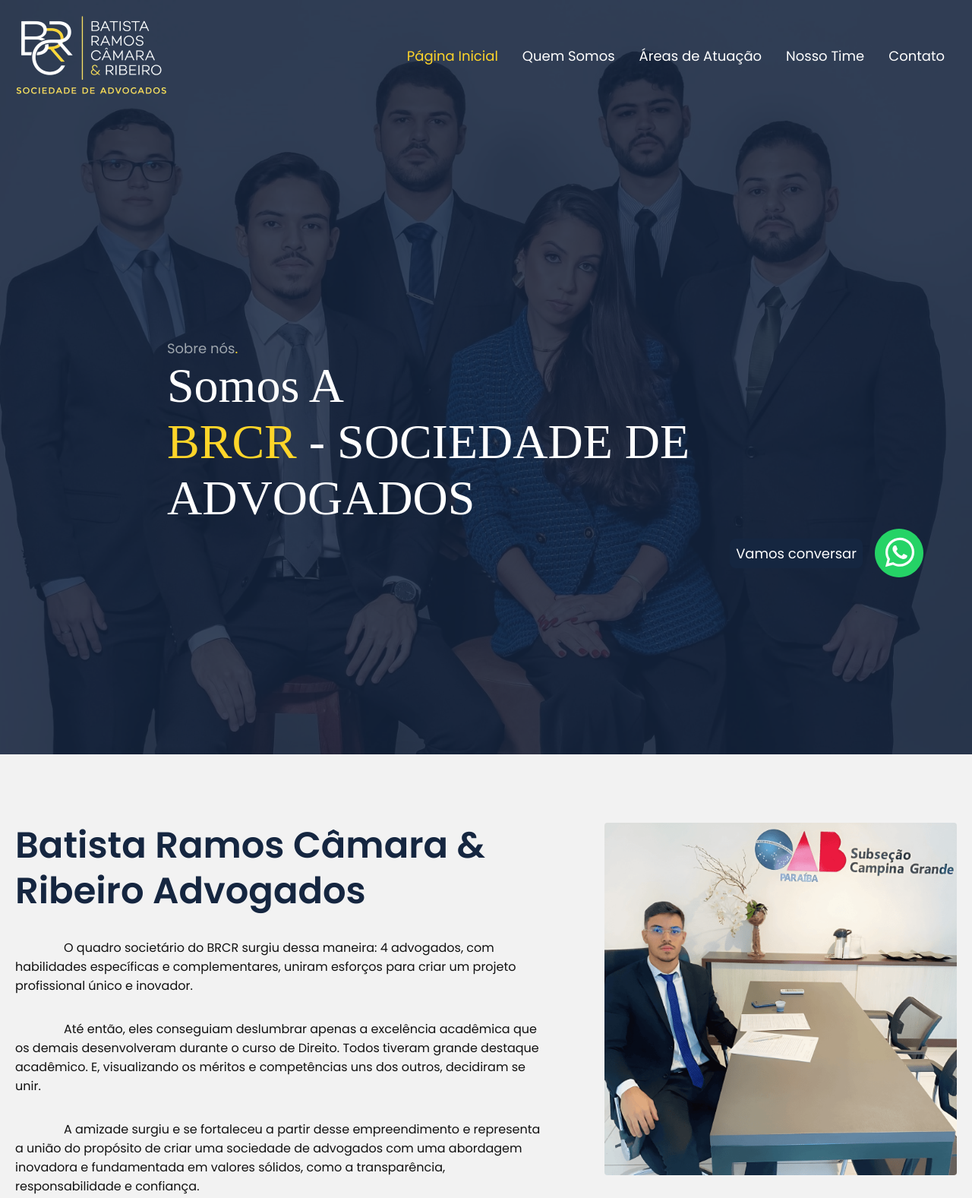
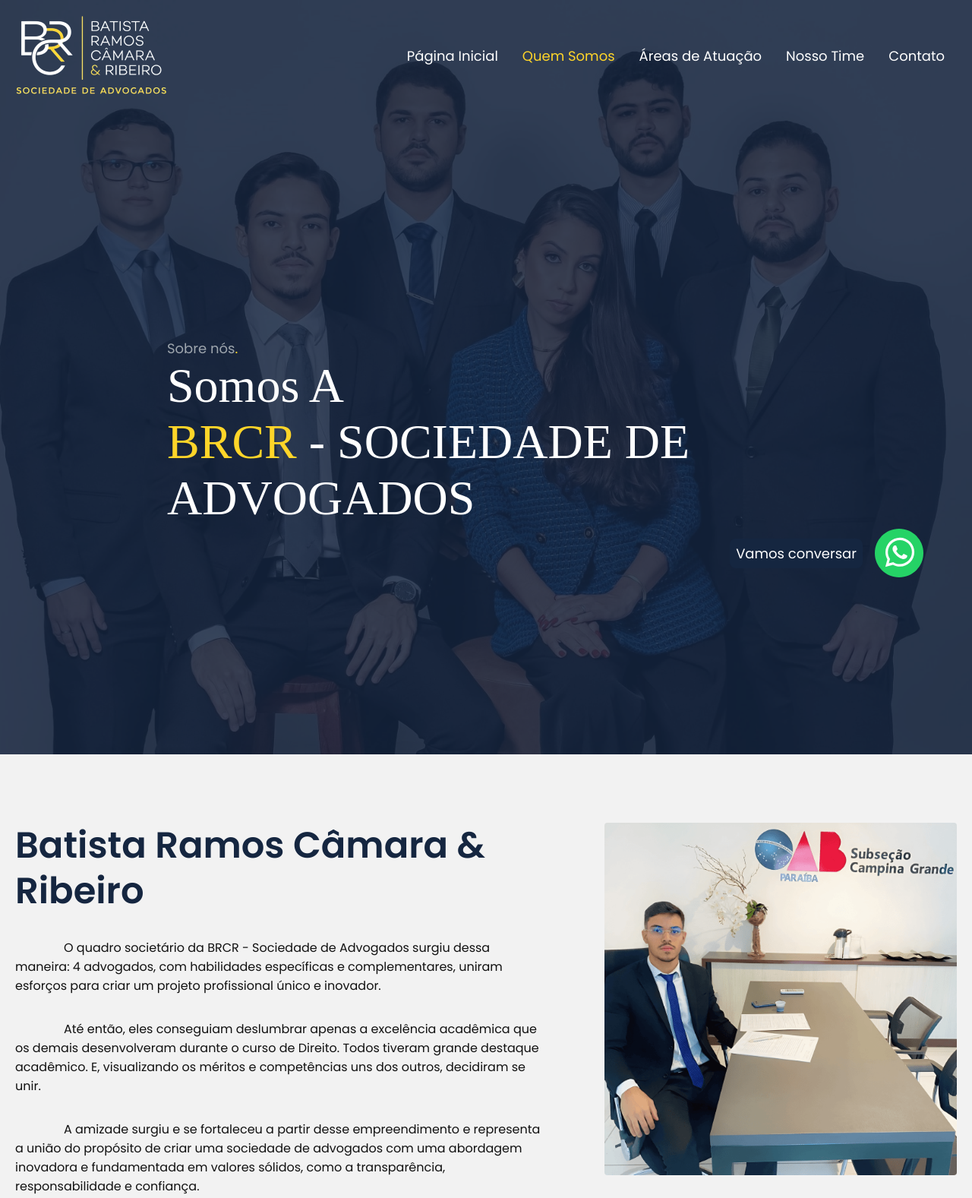
Before and after one commit to luanrramos/brcr-advocacia, a plain HTML site: page quem-somos.html in a window 1280 px wide. Shown: the top 1577 px of the page at 76% size. Drawn offline with Linux system fonts and the light colour scheme; a web font is replaced by a local one.

Commit message:
Update - Links ajustados / bg fix contato.html

```diff
--- a/css/utilidades/componentes.css
+++ b/css/utilidades/componentes.css
@@ -40,12 +40,7 @@
   text-align: center;
   border-radius: 4px;
 }
-.ativo {
-  color: var(--cor-p5);
-  display: inline-block;
-  position: relative;
-  transition: 0.3s;
-}
+
 .inativo {
   display: none;
 }
--- a/quem-somos.html
+++ b/quem-somos.html
@@ -10,7 +10,7 @@
   <meta name="viewport" content="width=device-width, initial-scale=1.0">
   <meta name="description" content="Somos um escritório
   de advocacia situado em Campina Grande e Esperança - PB. Com uma infraestrutura moderna e personalizada, atendemos clientes de todo o Brasil.">
-  <title>BRCR Advogados</title>
+  <title>Quem somos - BRCR</title>
   <link rel="preload" href="css/style.css" as="style">
   <link rel="stylesheet" href="css/style.css">
 </head>
@@ -30,8 +30,8 @@
       </a>
       <div aria-label="primária" class="nav-list">
         <ul>
-          <li class=" nav-item"><a data-anime="200" class="fadeInLeft font-1-s ativo" href="./">Página Inicial</a></li>
-          <li class=" nav-item"><a data-anime="300" class=" fadeInLeft font-1-s cor-0 ativo" href="quem-somos.html">Quem Somos</a></li>
+          <li class=" nav-item"><a data-anime="200" class="fadeInLeft font-1-s cor-0" href="./">Página Inicial</a></li>
+          <li class=" nav-item"><a data-anime="300" class=" fadeInLeft font-1-s  ativo" href="quem-somos.html">Quem Somos</a></li>
           <li class=" nav-item"><a data-anime="400" class="fadeInLeft font-1-s cor-0" href="areas-de-atuacao.html">Áreas de Atuação</a></li>
           <li class=" nav-item"><a data-anime="500" class="fadeInLeft font-1-s cor-0" href="nosso-time.html">Nosso Time</a></li>
 
@@ -70,9 +70,9 @@
 
   <article class="container conteudo-quem-somos">
     <div class="">
-      <h2 class="cor-azul-escuro font-1-xl">Batista Ramos Câmara & Ribeiro Advogados</h2>
+      <h2 class="cor-azul-escuro font-1-xl">Batista Ramos Câmara & Ribeiro</h2>
 
-      <p class="recuo"> O quadro societário do BRCR surgiu dessa maneira: 4 advogados, com habilidades específicas e complementares, uniram esforços para criar um projeto profissional único e inovador.
+      <p class="recuo"> O quadro societário da BRCR - Sociedade de Advogados surgiu dessa maneira: 4 advogados, com habilidades específicas e complementares, uniram esforços para criar um projeto profissional único e inovador.
       </p>
       <p class="recuo">
         Até então, eles conseguiam deslumbrar apenas a excelência acadêmica que os demais desenvolveram durante o curso de Direito. Todos tiveram grande destaque acadêmico. E, visualizando os méritos e competências uns dos outros, decidiram se unir.
```
Also changed, not shown: contato.html (+7 -7 lines), index.html (+2 -2 lines), nosso-time.html (+2 -2 lines).
